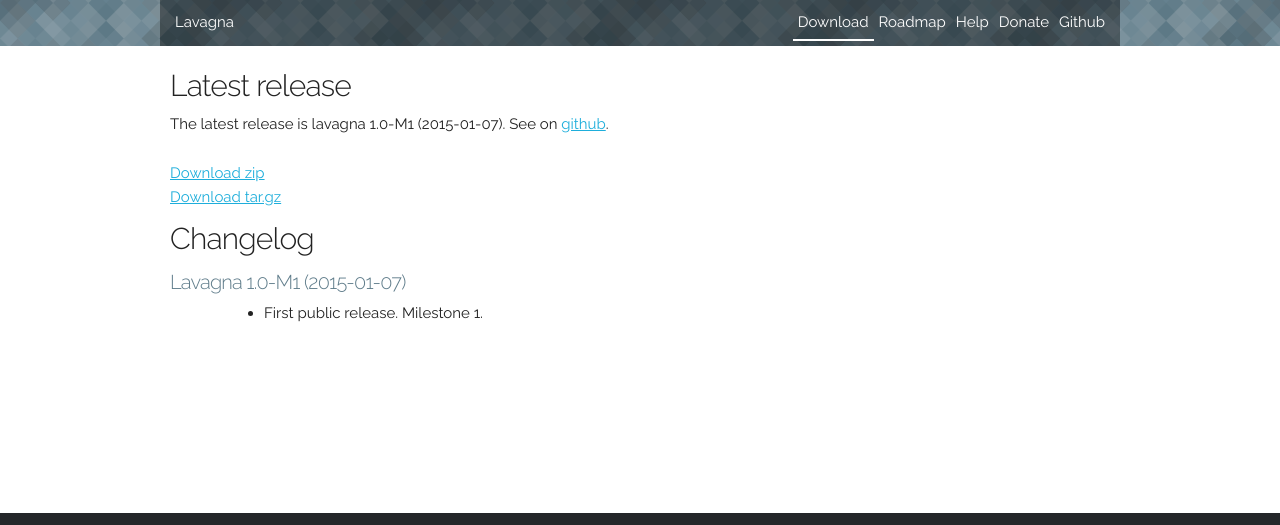
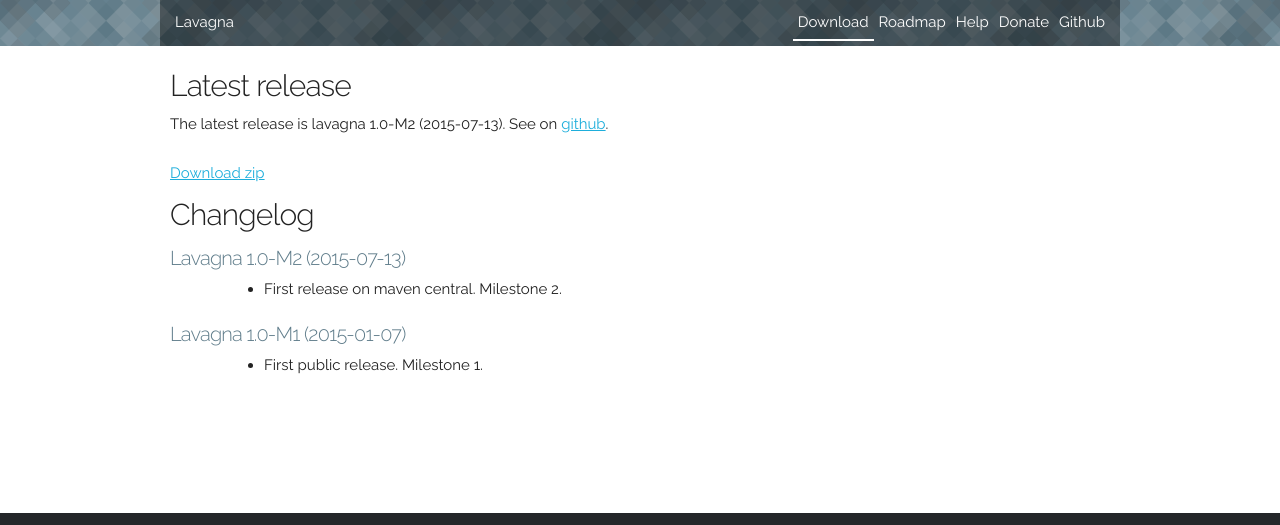
Before and after one commit to digitalfondue/lavagna-site, a plain HTML site: page download/index.html in a window 1280 px wide. Shown: the top 525 px of the page. Drawn offline with nearby package versions, Linux system fonts and the light colour scheme.

Commit message:
update site

```diff
--- a/download/index.html
+++ b/download/index.html
@@ -39,10 +39,15 @@
     <main class="site-content">
 	    <div class="container main-content main-content-doc">
 	      <h2>Latest release</h2>
-	      <p>The latest release is lavagna 1.0-M1 (2015-01-07). See on <a href="https://github.com/digitalfondue/lavagna/releases/tag/lavagna-1.0-M1">github</a>.</p>
-	      <div><a href="https://github.com/digitalfondue/lavagna/releases/download/lavagna-1.0-M1/lavagna-1.0-M1-distribution.zip">Download zip</a></div>
-	      <div><a href="https://github.com/digitalfondue/lavagna/releases/download/lavagna-1.0-M1/lavagna-1.0-M1-distribution.tar.gz">Download tar.gz</a></div>
+	      <p>The latest release is lavagna 1.0-M2 (2015-07-13). See on <a href="https://github.com/digitalfondue/lavagna/releases/tag/lavagna-1.0-M2">github</a>.</p>
+	      <div><a href="https://github.com/digitalfondue/lavagna/releases/download/lavagna-1.0-M2/lavagna-1.0-M2-distribution.zip">Download zip</a></div>
 	      <h2>Changelog</h2>
+	      <h3 class="roadmap">Lavagna 1.0-M2 (2015-07-13)</h3>
+	      <ul class="release">
+	          <li>
+	              <span>First release on maven central. Milestone 2.</span>
+	          </li>
+	      </ul>
 	      <h3 class="roadmap">Lavagna 1.0-M1 (2015-01-07)</h3>
 	      <ul class="release">
 	          <li>
```
Also changed, not shown: index.html (+1 -1 lines), roadmap/index.html (+2 -1 lines).
